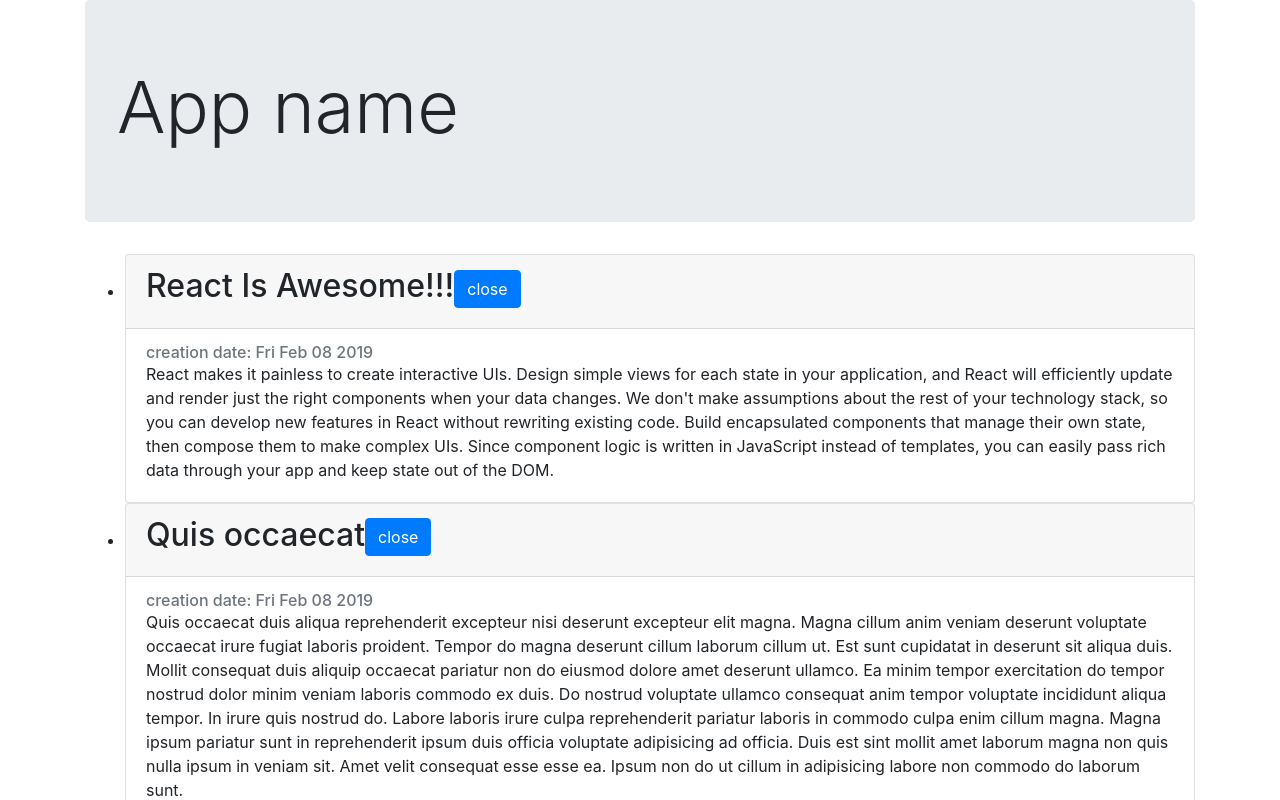
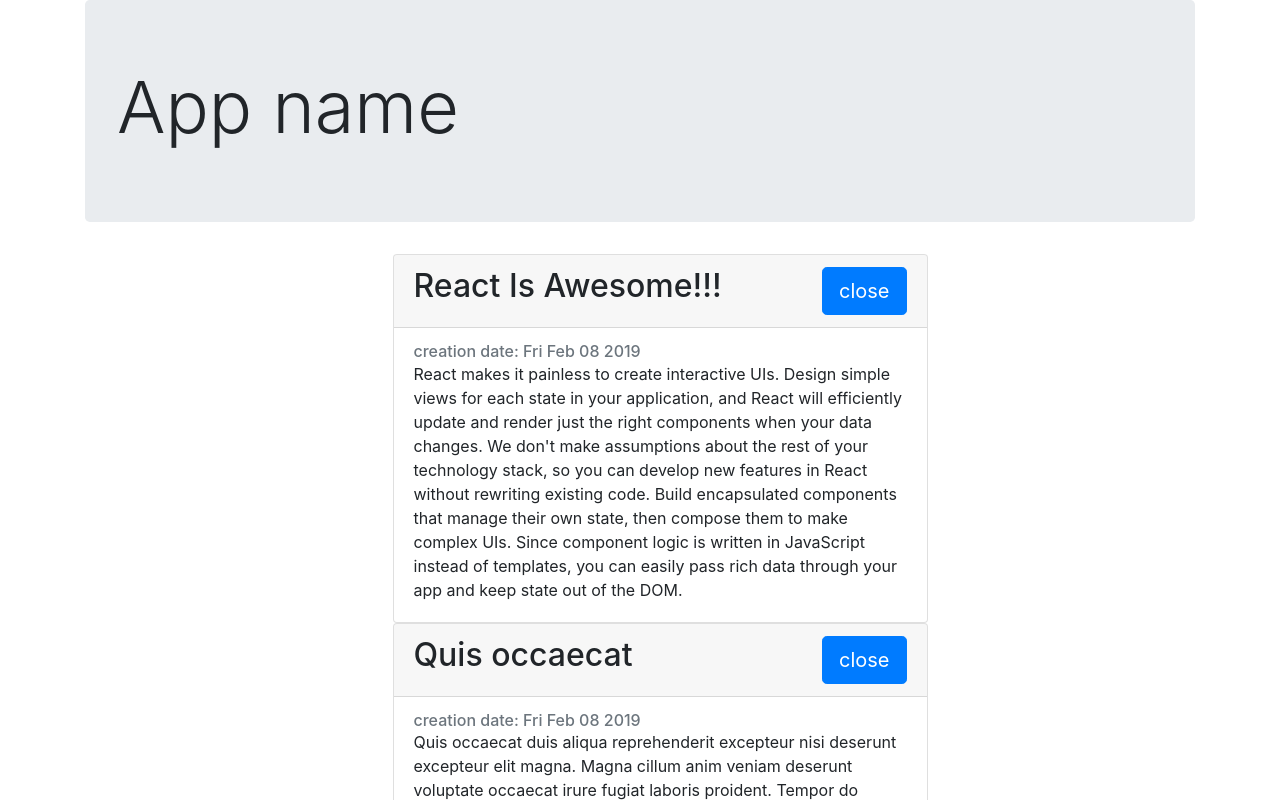
Before and after one commit to SozonikOleg/ReactScrincast, a React (Create React App) app: page / in a window 1280 px wide. Shown: the top 800 px of the page. Built offline with nearby package versions, Linux system fonts and the light colour scheme.

Commit message:
refactor:add styles in project

```diff
--- a/src/component/App.js
+++ b/src/component/App.js
@@ -1,5 +1,5 @@
 import React from 'react'
-import ArticleList from './ArticleList'
+import ArticleList from './ArticleList/'
 import articles from '../fixtures'
 import 'bootstrap/dist/css/bootstrap.css';
 
--- a/src/component/Article.js
+++ b/src/component/Article.js
@@ -7,13 +7,14 @@
 
     render() {
         const {article} = this.props
+        const style = {width: '50%'}
         const body = this.state.isOpen && <section className="card-text">{article.text}</section>
         return (
-            <div className= "card">
+            <div className= "card mx-auto" style = {style}>
                 <div className="card-header">
                     <h2>
                         {article.title}
-                        <button onClick={this.handleClick} className="btn btn-primary">
+                        <button onClick={this.handleClick} className="btn btn-primary btn-lg float-right">
                             {this.state.isOpen? 'close' : 'open'}
                         </button>
                     </h2>
--- a/src/component/ArticleList.js
+++ /dev/null
@@ -1,13 +0,0 @@
-import React from 'react'
-import Article from './Article'
-
-export default function ArticleList ({ articles }) {
-    const articleElements = articles.map(article =>
-        <li key = {article.id}><Article article = {article}/></li>
-        )
-    return(
-        <ul>
-            {articleElements}
-        </ul>
-    )
-}
--- a/src/component/ArticleList/index.js
+++ b/src/component/ArticleList/index.js
@@ -1,9 +1,12 @@
 import React from 'react'
 import Article from '../Article'
+import './style.css'
 
 export default function ArticleList ({ articles }) {
     const articleElements = articles.map(article =>
-        <li key = {article.id}><Article article = {article}/></li>
+        <li key = {article.id} className="article-list__li">
+            <Article article = {article}/>
+        </li>
         )
     return(
         <ul>
--- a/src/component/ArticleList/style.css
+++ b/src/component/ArticleList/style.css
@@ -0,0 +1,3 @@
+.article-list__li {
+    list-style: none;
+}
```
